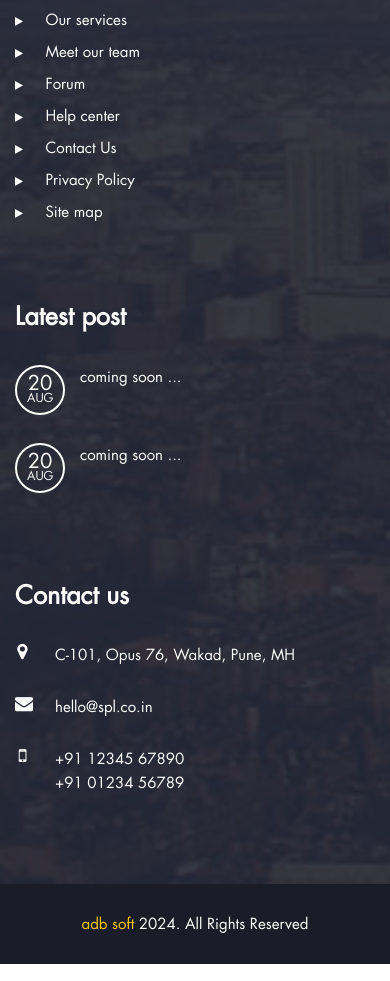
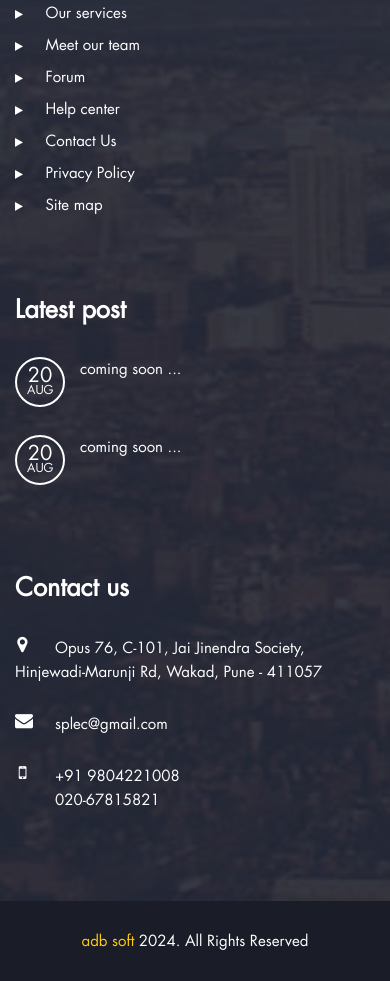
Before and after one commit to adbsoftpune/splec, a plain HTML site: page index.html in a window 390 px wide. Shown: the part 5858-6839 px from the top of the page. Drawn offline with Linux system fonts and the light colour scheme.

Commit message:
Update index.html

```diff
--- a/index.html
+++ b/index.html
@@ -391,7 +391,7 @@
                     <div class="col-lg-4 col-sm-7">
                         <div class="footer_item">
                             <h4>About Company</h4>
-                            <img class="logo" src="images/logo.png" alt="Construction" />
+                            <img class="logo" src="images/logo_small.png" alt="Construction" />
                             <p>SPL</p>
 
                             <ul class="list-inline footer_social_icon">
@@ -431,9 +431,9 @@
                         <div class="footer_item">
                             <h4>Contact us</h4>
                             <ul class="list-unstyled footer_contact">
-                                <li><a href=""><span class="fa fa-map-marker"></span>C-101, Opus 76, Wakad, Pune, MH </a></li>
-                                <li><a href=""><span class="fa fa-envelope"></span> hello@spl.co.in</a></li>
-                                <li><a href=""><span class="fa fa-mobile"></span><p>+91 12345 67890 <br />+91 01234 56789</p></a></li>
+                                <li><a href=""><span class="fa fa-map-marker"></span>Opus 76, C-101, Jai Jinendra Society, Hinjewadi-Marunji Rd, Wakad, Pune - 411057</a></li>
+                                <li><a href=""><span class="fa fa-envelope"></span>splec@gmail.com</a></li>
+                                <li><a href=""><span class="fa fa-mobile"></span><p>+91 9804221008 <br />020-67815821</p></a></li>
                             </ul>
                         </div>
                     </div>
```
